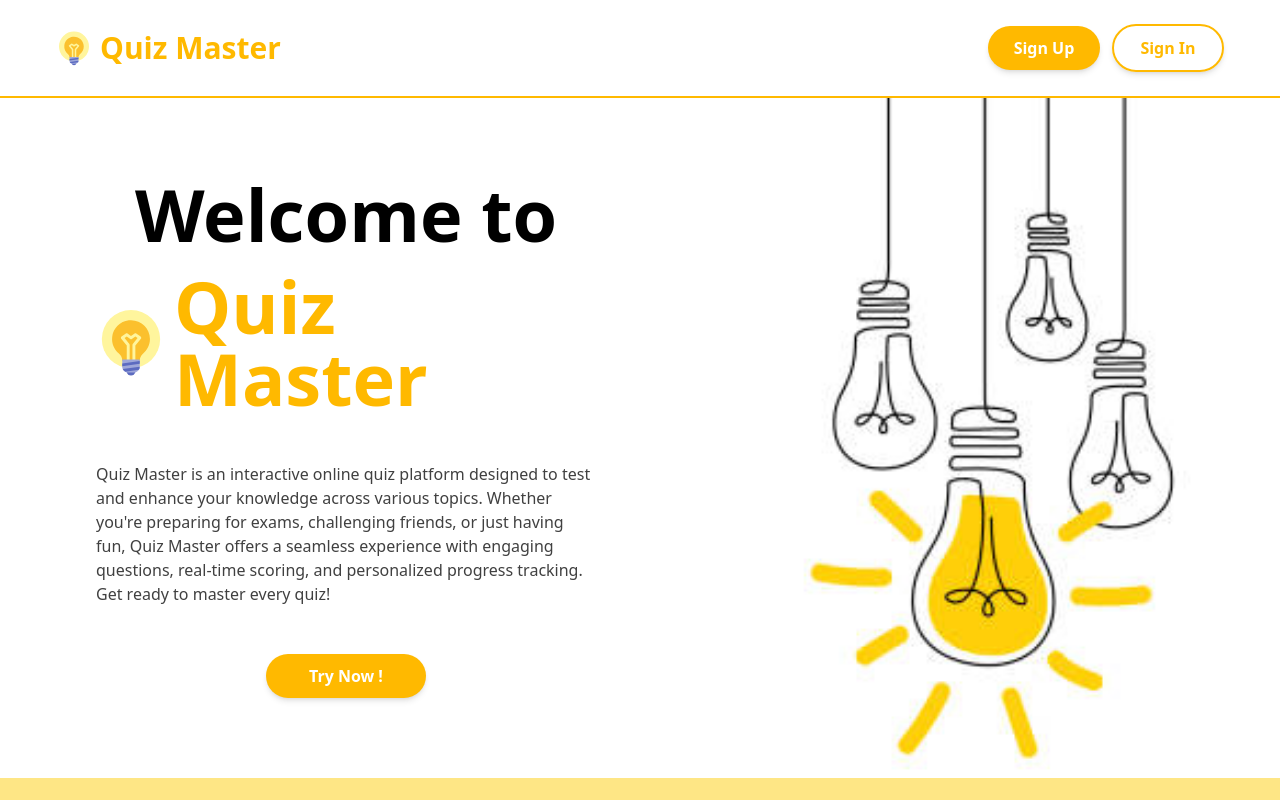
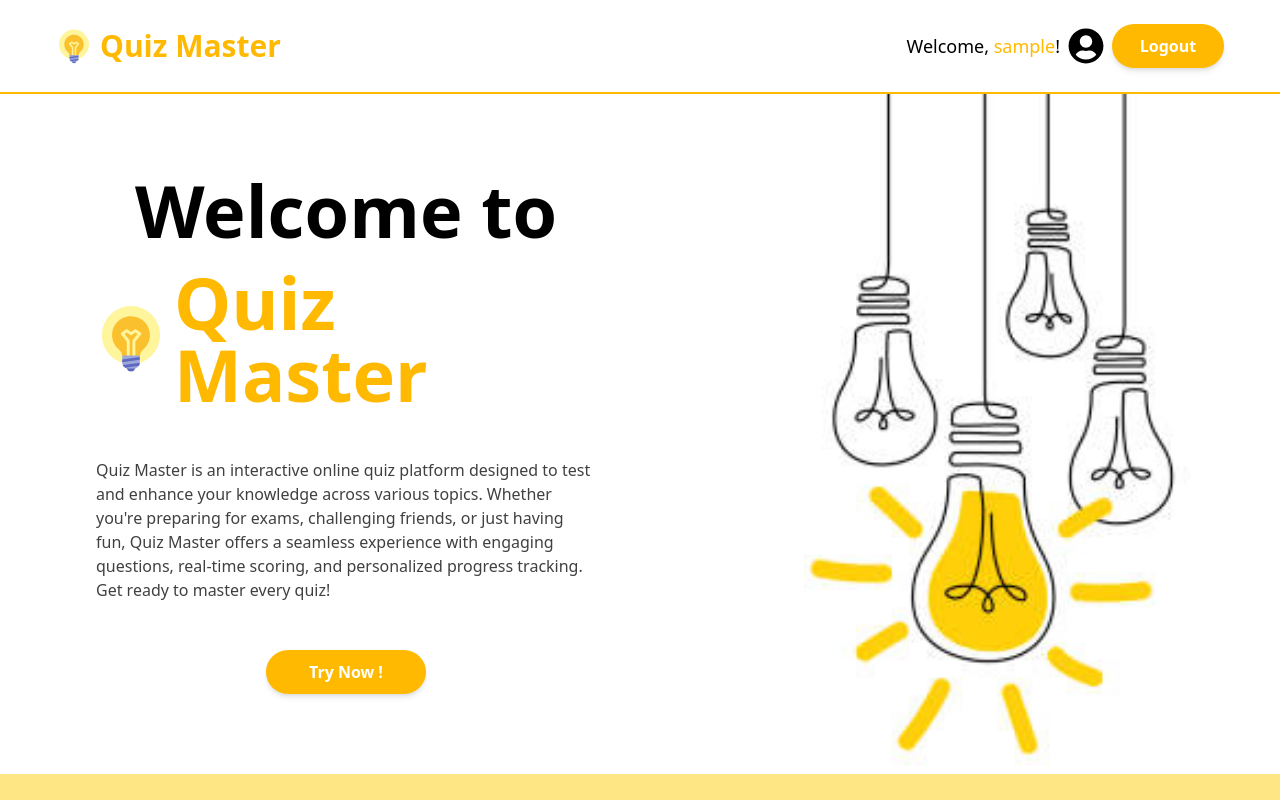
Before and after one commit to ShailySarker/Quiz-Master-Frontend, a React (Vite) app: page /home in a window 1280 px wide. Shown: the top 800 px of the page. Built offline with nearby package versions, Linux system fonts and the light colour scheme; sample sign-in values are in the browser's storage.

Commit message:
header section updated

```diff
--- a/src/components/Header.jsx
+++ b/src/components/Header.jsx
@@ -1,10 +1,44 @@
+import { useContext } from 'react';
+import { CgProfile } from 'react-icons/cg';
 import { FcIdea } from 'react-icons/fc';
-import { Link } from 'react-router';
+import { Link, useNavigate } from 'react-router';
+import { toast } from 'react-toastify';
+import { DataContext } from '../utils/Context';
+import { FaUserCircle } from 'react-icons/fa';
 
 const Header = () => {
+    const navigate = useNavigate();
+    const { isLoggedIn, user, setUser, setIsLoggedIn } = useContext(DataContext);
+    console.log(isLoggedIn)
+    const handleLogOut = () => {
+        const confirmLogout = window.confirm("Are you sure you want to log out?");
+
+        if (confirmLogout) {
+            // Log out the user
+            setIsLoggedIn(false);
+            setUser(null);
+            localStorage.removeItem("token");
+            localStorage.removeItem("user");
+
+            // Display a confirmation toast
+            toast.success("Successfully Logged Out");
+
+            // Redirect to the home page
+            navigate("/");
+        }
+    };
     return (
         <div className="sticky top-0 z-50 border-b-2 bg-white border-amber-400 xl:px-14 lg:px-12 md:px-7 px-5 xl:py-6 lg:py-[14px] md:py-4 py-[14px] flex justify-between">
             <h2 className="font-bold text-amber-400 xl:text-3xl md:text-2xl text-xl flex items-center lg:gap-2 gap-1"><FcIdea className='xl:text-4xl md:text-3xl text-2xl' />Quiz Master</h2>
+            {
+                isLoggedIn ?
+                    <div className="flex flex-row md:gap-2 gap-1 items-center justify-end">
+                        <div className='flex items-center md:gap-2 gap-1'>
+                            <span className='md:block hidden font-medium lg:text-lg text-base'>Welcome, <span className='text-amber-400'>{user?.username}</span>!</span>
+                            <FaUserCircle className="xl:text-4xl lg:text-3xl text-2xl hover:text-amber-400 cursor-pointer" onClick={() => { navigate('/profile') }} />
+                        </div>
+                        <button className='bg-amber-400 xl:py-[10px] lg:py-2 md:py-[6px] py-1 text-white rounded-3xl shadow-md px-4 font-semibold lg:text-base md:text-sm text-[13.8px] lg:w-28 w-24' onClick={handleLogOut}>Logout</button>
+                    </div> :
                     <div className="flex items-center gap-3">
                         <Link to="/create-account">
                             <button className='bg-amber-400 xl:py-[10px] lg:py-2 md:py-[6px] py-1 text-white rounded-3xl shadow-md px-4 font-semibold lg:text-base md:text-sm text-[13.8px] lg:w-28 w-24'>Sign Up</button>
@@ -13,6 +47,7 @@ const Header = () => {
                             <button className='hidden md:block border-2 border-amber-400 xl:py-[10px] lg:py-2 md:py-[6px] py-1 text-amber-400 rounded-3xl shadow-md px-4 font-semibold lg:text-base md:text-sm text-[13.8px] lg:w-28 w-24'>Sign In</button>
                         </Link>
                     </div>
+            }
         </div>
     );
 };
```
Lines whose indentation alone changed are shown as unchanged.
